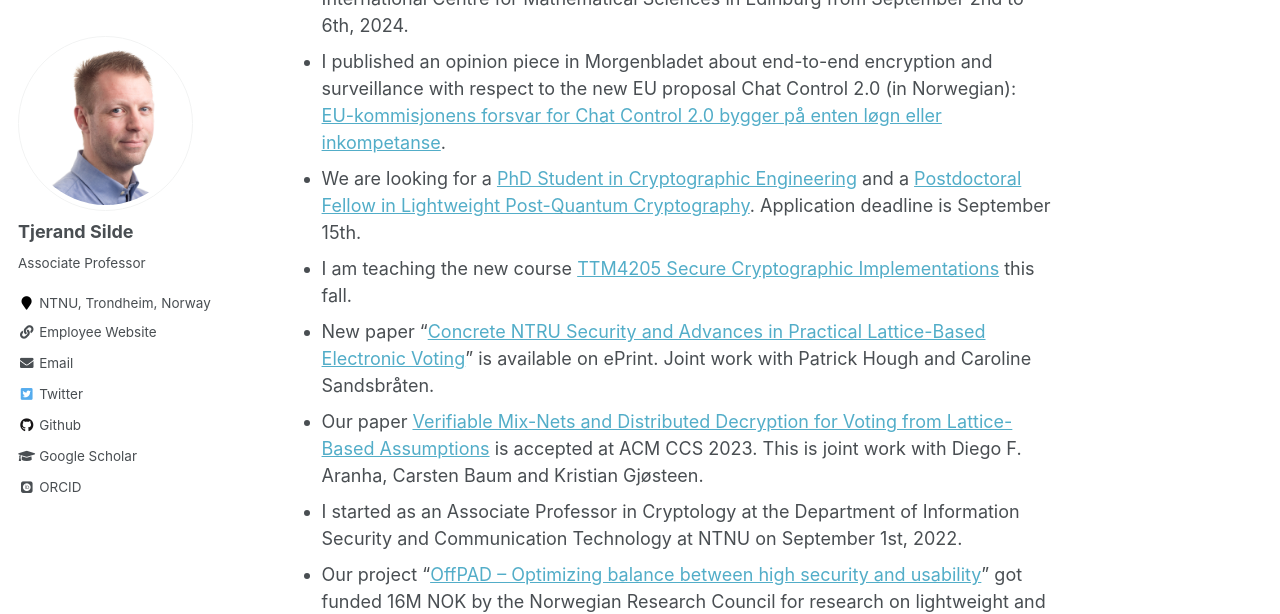
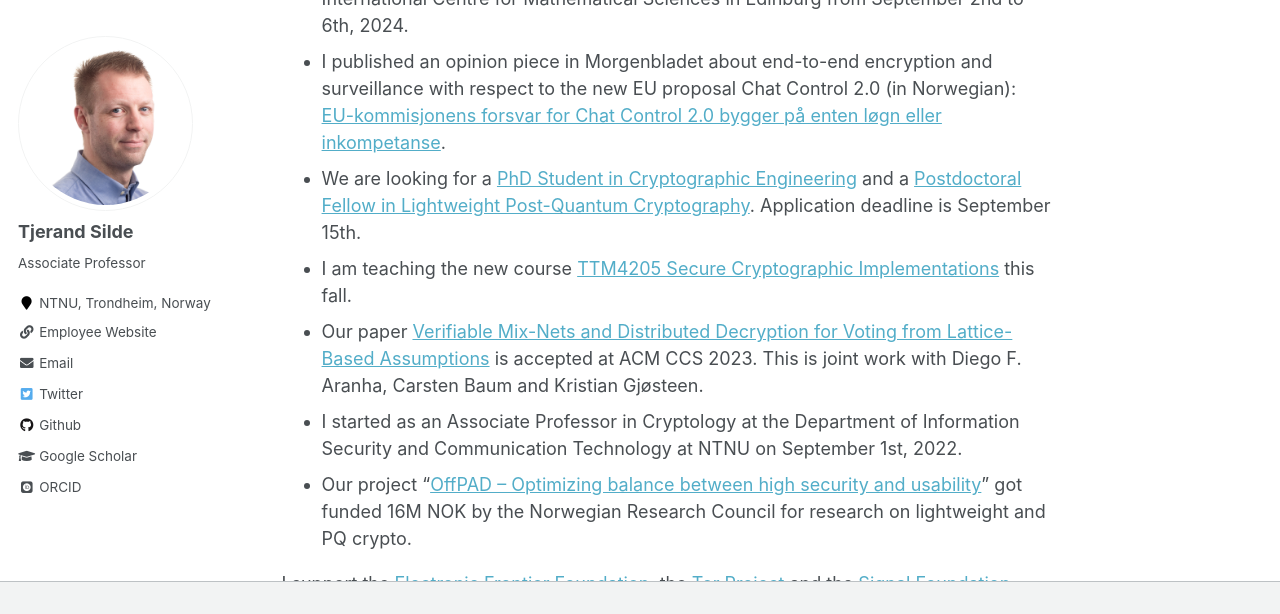
Before and after one commit to tjesi/tjesi.github.io, a Jekyll site: the page built from _pages/about.md, in a window 1280 px wide and 900 px high, scrolled down 670 px, cut to the strip 0-614 px from the top of the window. Built offline with Jekyll 4.4.1, drawn with Linux system fonts in a browser that asks for light colours; some web fonts are replaced.

Commit message:
Update about.md

```diff
--- a/_pages/about.md
+++ b/_pages/about.md
@@ -22,7 +22,6 @@ I am a member of the [International Association for Cryptologic Research](https:
 - I published an opinion piece in Morgenbladet about end-to-end encryption and surveillance with respect to the new EU proposal Chat Control 2.0 (in Norwegian): [EU-kommisjonens forsvar for Chat Control 2.0 bygger på enten løgn eller inkompetanse](https://www.morgenbladet.no/ideer/kronikk/2023/09/05/eu-kommisjonens-forsvar-for-chat-control-20-bygger-pa-enten-logn-eller-inkompetanse).
 - We are looking for a [PhD Student in Cryptographic Engineering](https://www.jobbnorge.no/en/available-jobs/job/246480/phd-candidate-in-cryptography-engineering) and a [Postdoctoral Fellow in Lightweight Post-Quantum Cryptography](https://www.jobbnorge.no/en/available-jobs/job/248833/postdoctoral-fellow-in-lightweight-post-quantum-cryptography). Application deadline is September 15th.
 - I am teaching the new course [TTM4205 Secure Cryptographic Implementations](https://tjerandsilde.no/TTM4205) this fall.
-- New paper "[Concrete NTRU Security and Advances in Practical Lattice-Based Electronic Voting](https://eprint.iacr.org/2023/933)" is available on ePrint. Joint work with Patrick Hough and Caroline Sandsbråten.
 - Our paper [Verifiable Mix-Nets and Distributed Decryption for Voting from Lattice-Based Assumptions](https://eprint.iacr.org/2022/422.pdf) is accepted at ACM CCS 2023. This is joint work with Diego F. Aranha, Carsten Baum and Kristian Gjøsteen.
 - I started as an Associate Professor in Cryptology at the Department of Information Security and Communication Technology at NTNU on September 1st, 2022.
 - Our project "[OffPAD -- Optimizing balance between high security and usability](https://prosjektbanken.forskningsradet.no/en/project/FORISS/321619)" got funded 16M NOK by the Norwegian Research Council for research on lightweight and PQ crypto.
```
